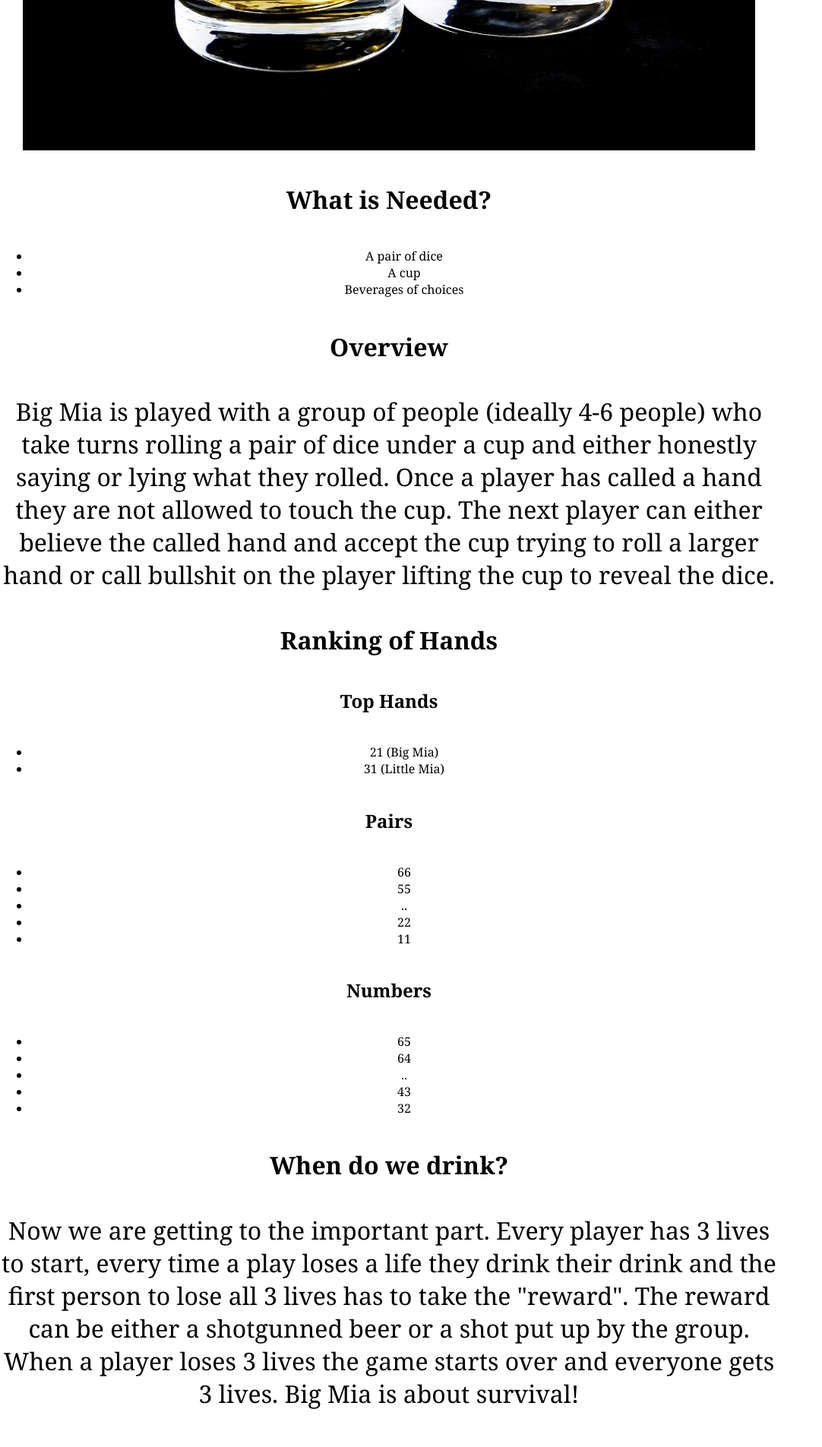
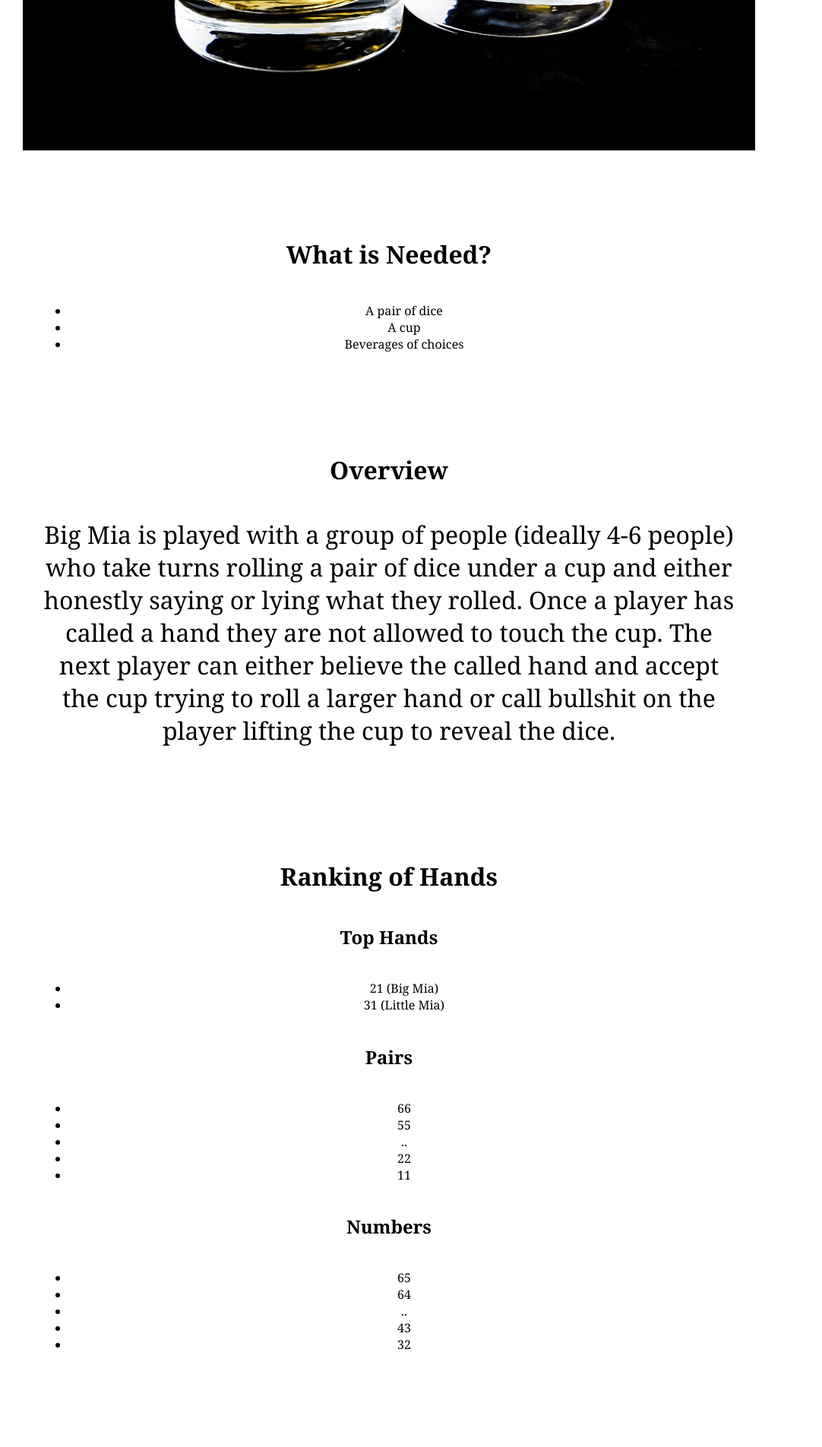
Before and after one commit to bryanrideout/bryanrideout.github.io, a Jekyll site: the page index.html, which Jekyll copies as it is, in a window 1280 px wide. Shown: the part 597-2502 px from the top of the page at 76% size, without its empty margins (0-1082 px from the left). Built offline with Jekyll 4.4.1, drawn with Linux system fonts in a browser that asks for light colours.

Commit message:
Update index.html

```diff
--- a/index.html
+++ b/index.html
@@ -11,18 +11,23 @@
 		<h2>Big Mia</h2>
 		<h3>A Drinking Game for the Bold</h3>
 	</div>
+	<div class = "block">
 		<h4>What is Needed?</h4>
 		<ul>
 			<li>A pair of dice</li>
 			<li>A cup</li>
 			<li>Beverages of choices</li>
 		</ul>
+	</div>
+	<div class = "block">
 		<h4>Overview</h4>
 		<p>Big Mia is played with a group of people (ideally 4-6 people) who take turns rolling a pair
 			of dice under a cup and either honestly saying or lying what  they rolled. Once a player
 			has called a hand they are not allowed to touch the cup. The next player can either
 			believe the called hand and accept the cup trying to roll a larger hand or call bullshit
 			on the player lifting the cup to reveal the dice. </p>
+	</div>
+	<div class = "block">
 		<h4>Ranking of Hands</h4>
 		<h5>Top Hands</h5>
 		<ul>
@@ -45,17 +50,21 @@
 			<li>43</li>
 			<li>32</li>
 		</ul>
+	</div>
+	<div class = "block">
 		<h4>When do we drink?</h4>
 		<p>Now we are getting to the important part. Every player has 3 lives to start, every time a play loses
 			a life they drink their drink and the first person to lose all 3 lives has to take the "reward".
 			The reward can be either a shotgunned beer or a shot put up by the group. When a player loses 3
 			lives the game starts over and everyone gets 3 lives. Big Mia is about survival!</p>
+	</div>
+	<div class = "block">
 		<h4>Gameplay</h4>
 		<p>The game starts with a player rolling the dice and peaking under the cup to see their hand.
 			The player calls a hand and the next player clockwise can either accept the call or lift
 			the cup. If the next player decides to roll, they must roll a higher or equal hand or
 			lie about rolling a higher or equal hand. This continues until some eventually calls bullshit. </p>
-
+	</div>
 	<!--<p id = "footer">&copy; Mystwood Publishers Limited</p>-->
 </body>
 </html>
```
